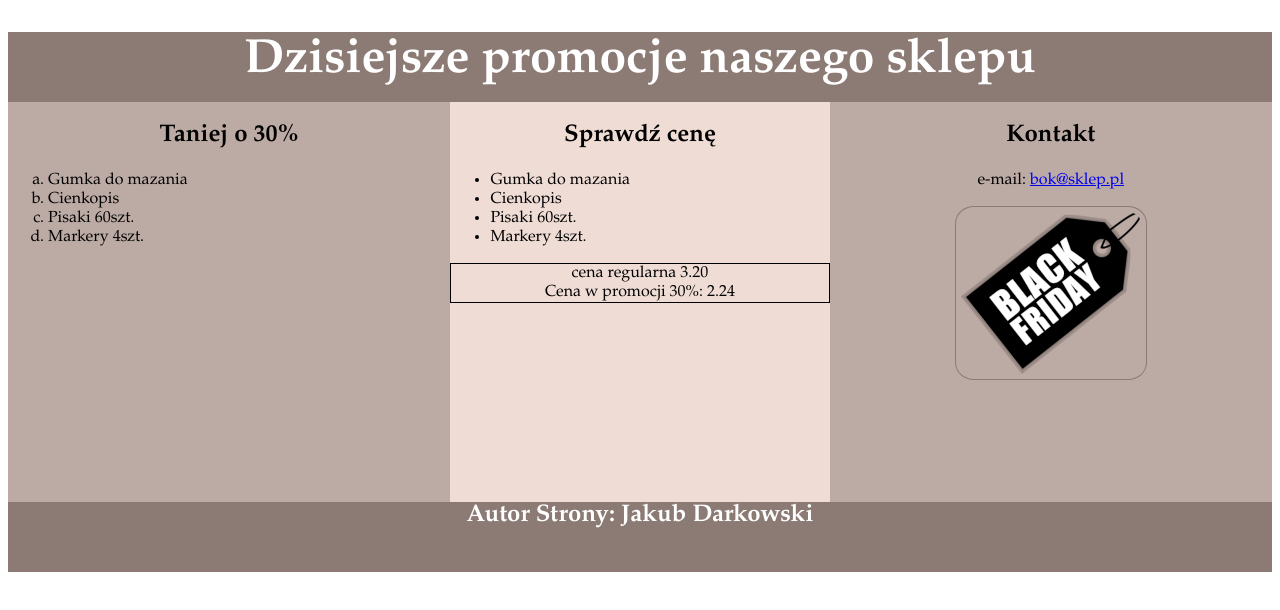
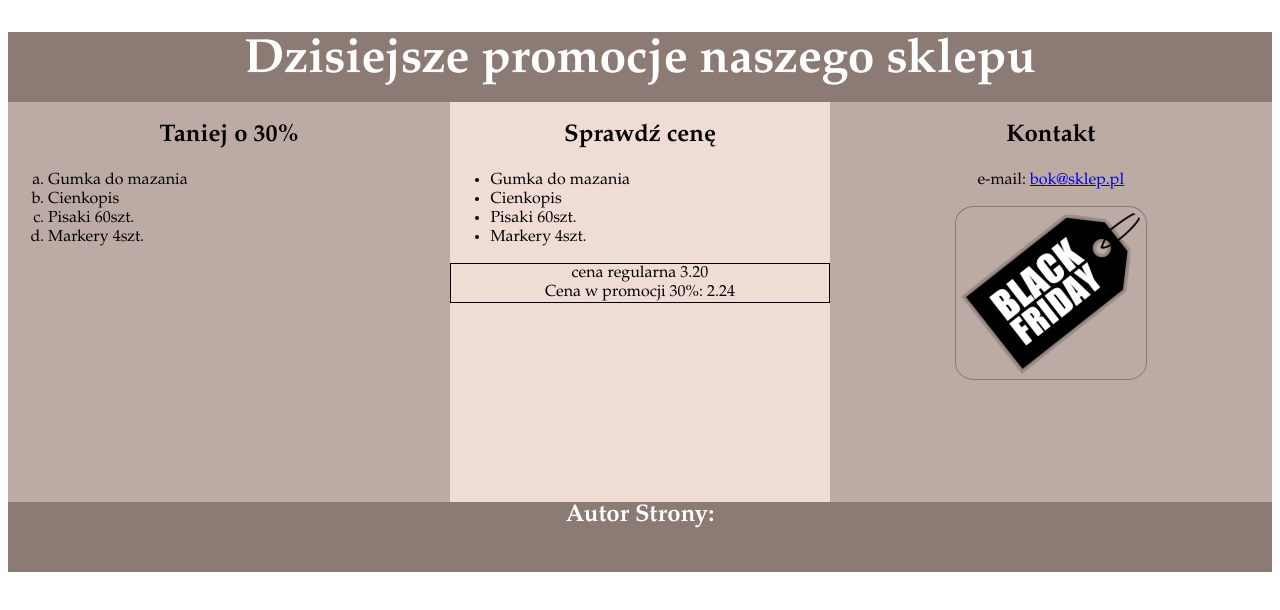
Before and after one commit to Dyrdyr111/wf52xljhcfe420dljrbupyscrhzhiaccqzxh2ek7, a plain HTML site: page PM2/12.11 podzial strony zadania egzamin/Zadanie1/index.html in a window 1280 px wide. Drawn offline with Linux system fonts and the light colour scheme.

```diff
--- a/PM2/12.11 podzial strony zadania egzamin/Zadanie1/index.html
+++ b/PM2/12.11 podzial strony zadania egzamin/Zadanie1/index.html
@@ -80,7 +80,7 @@ img {
 </aside>
 
 <footer>
-    <h4>Autor Strony: Jakub Darkowski</h4>
+    <h4>Autor Strony: </h4>
 </footer>
 </body>
 </html>
```
